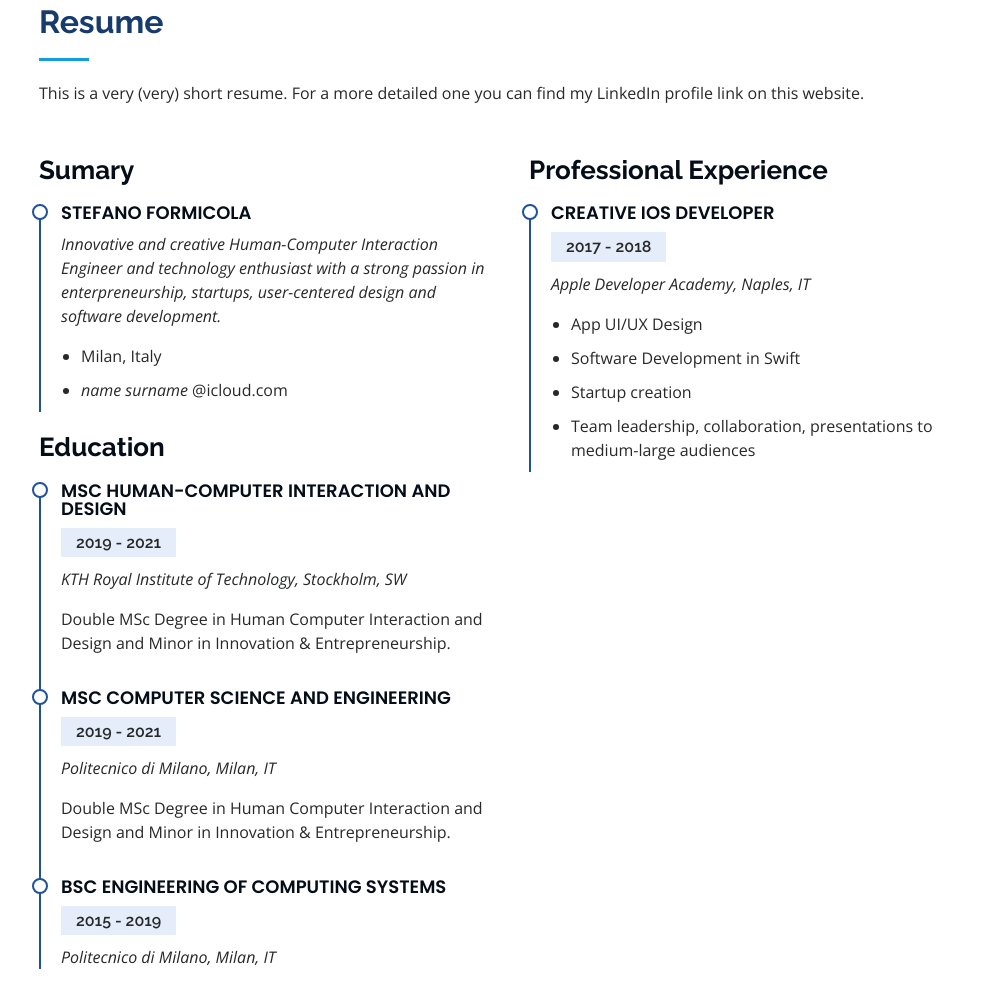
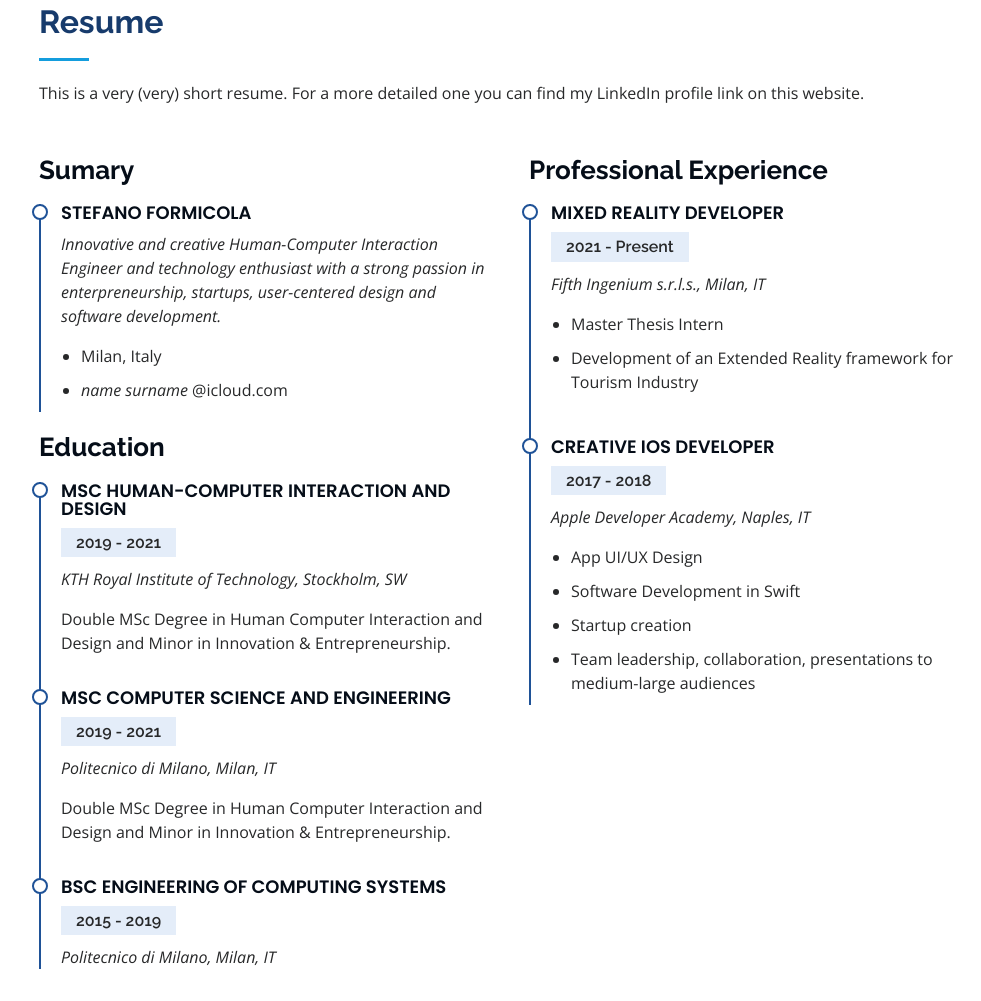
Before and after one commit to ste7en/ste7en.github.io, a plain HTML site: page index.html in a window 1280 px wide. Shown: the part 1634-2635 px from the top of the page, without its empty margins (276-1257 px from the left). Drawn offline with nearby package versions, Linux system fonts and the light colour scheme.

Commit message:
experience updated

```diff
--- a/index.html
+++ b/index.html
@@ -227,6 +227,15 @@
           <div class="col-lg-6" data-aos="fade-up" data-aos-delay="100">
             <h3 class="resume-title">Professional Experience</h3>
             <div class="resume-item">
+              <h4>Mixed Reality Developer</h4>
+              <h5>2021 - Present</h5>
+              <p><em>Fifth Ingenium s.r.l.s., Milan, IT </em></p>
+              <ul>
+                <li>Master Thesis Intern</li>
+                <li>Development of an Extended Reality framework for Tourism Industry</li>
+              </ul>
+            </div>
+            <div class="resume-item">
               <h4>Creative iOS Developer</h4>
               <h5>2017 - 2018</h5>
               <p><em>Apple Developer Academy, Naples, IT </em></p>
```
